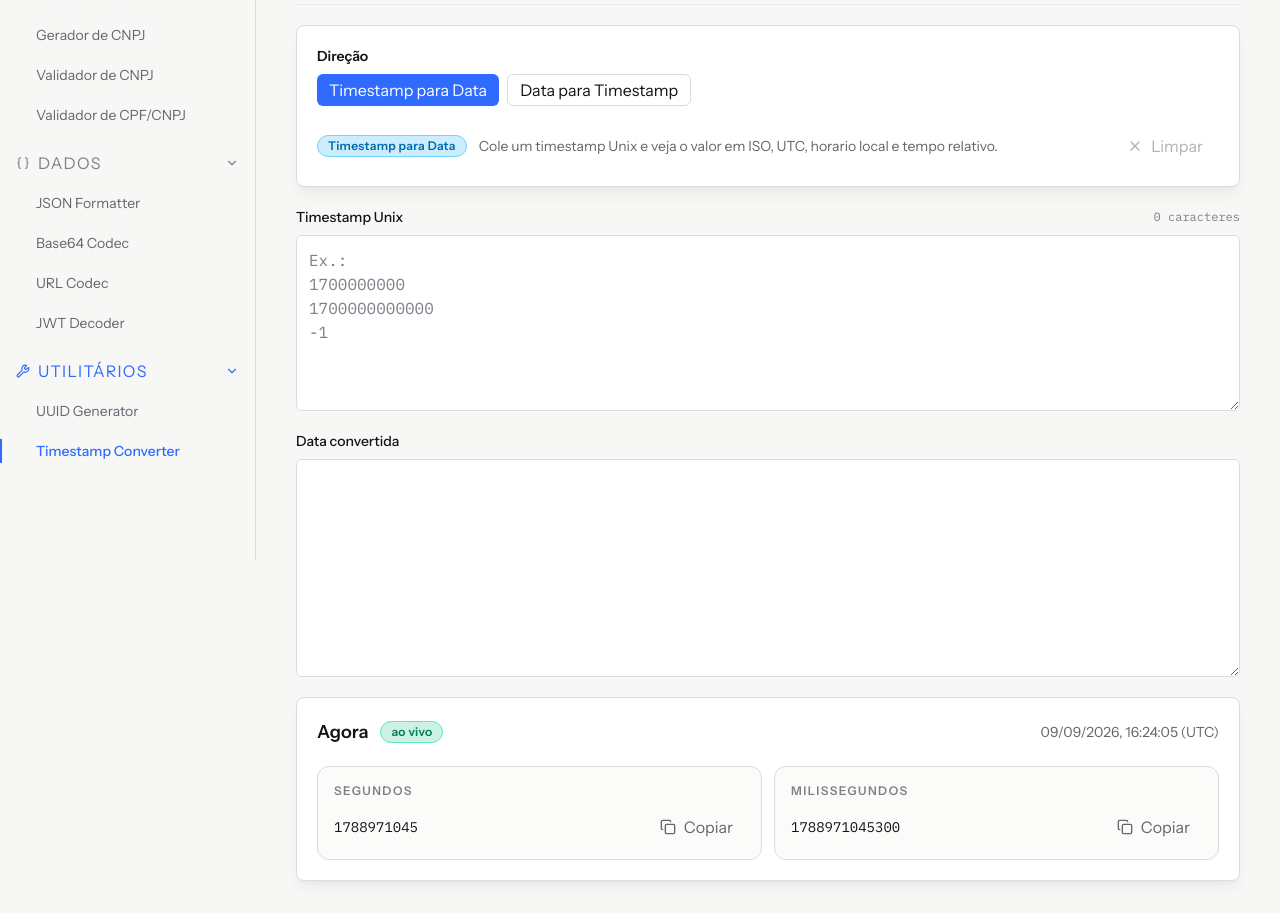
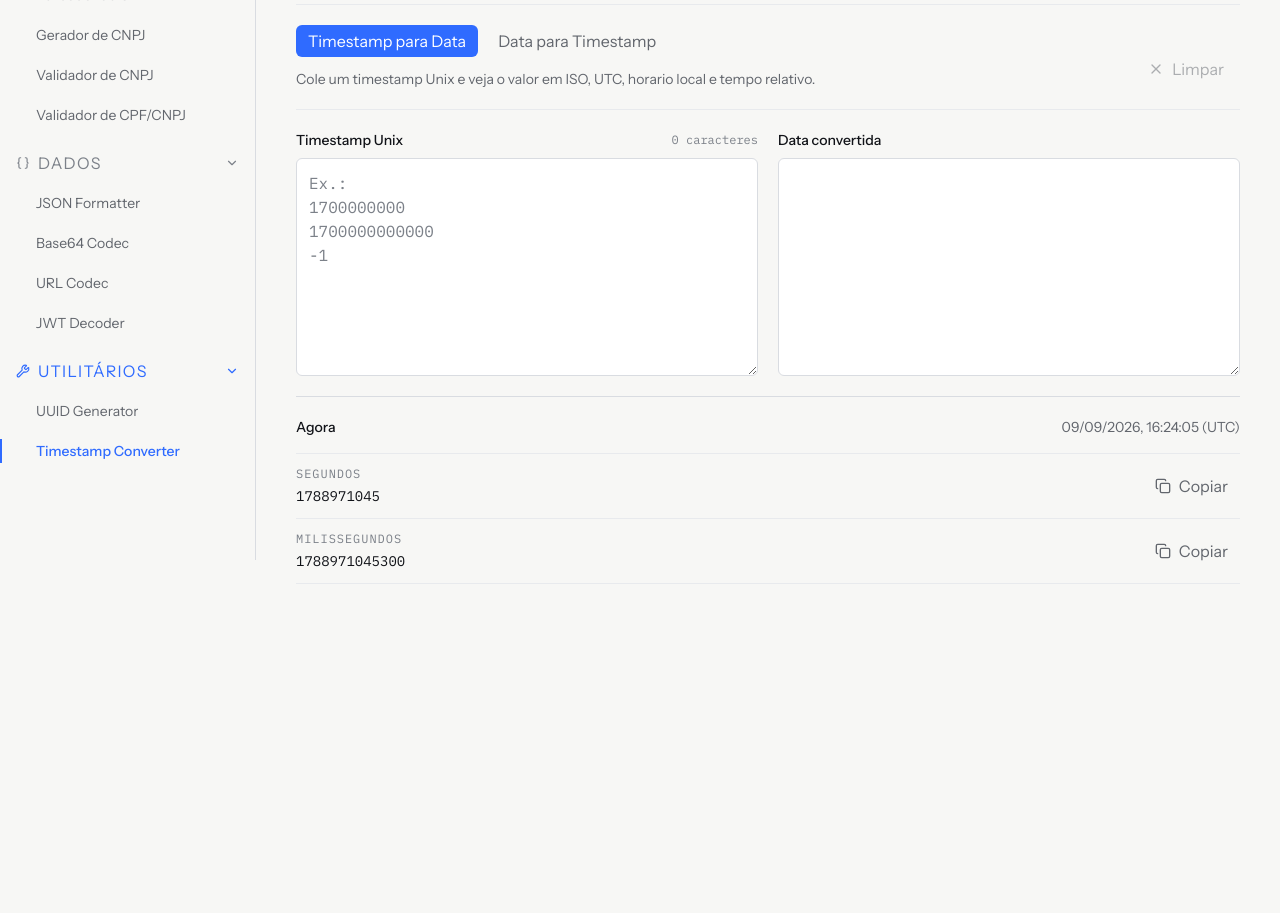
Before and after one commit to GabrielGuilhermess/dev-toolbox, a React (Vite) app: page /timestamp in a window 1280 px wide. Shown: the part 240-1153 px from the top of the page. After the commit the page ends 856 px from the top, so only its background shows below. Built offline with nearby package versions, Linux system fonts and the light colour scheme.

Commit message:
refactor(timestamp): simplify converter layout

```diff
--- a/src/features/timestamp-converter/TimestampConverterPage.tsx
+++ b/src/features/timestamp-converter/TimestampConverterPage.tsx
@@ -2,7 +2,6 @@ import { useEffect, useState, type ReactElement } from 'react';
 import {
   Badge,
   Button,
-  Card,
   ClearButton,
   CopyButton,
   ToolInput,
@@ -48,95 +47,65 @@ export default function TimestampConverterPage(): ReactElement {
   const browserTimeZone = getBrowserTimeZone();
   const hasInput = timestampInput.trim().length > 0 || dateInput.trim().length > 0;
 
-  const handleDirectionChange = (nextDirection: ConversionDirection): void => {
-    setDirection(nextDirection);
-  };
-
-  const handleTimestampChange = (value: string): void => {
-    setTimestampInput(value);
-  };
-
-  const handleDateChange = (value: string): void => {
-    setDateInput(value);
-  };
-
   const handleClear = (): void => {
     setTimestampInput('');
     setDateInput('');
-    toast({
-      message: 'Campos limpos.',
-      type: 'info',
-    });
+    toast({ message: 'Campos limpos.', type: 'info' });
   };
 
   return (
     <ToolPage
       title="Timestamp Converter"
-      description="Converta entre timestamps Unix e datas legiveis"
+      description="Converta entre timestamps Unix e datas legíveis"
       category="utilities"
     >
-      <Card className="rounded-3xl p-5 shadow-lg shadow-black/5">
-        <div className="flex flex-col gap-5">
-          <div className="flex flex-col gap-2">
-            <span className="text-sm font-semibold">Direção</span>
-            <div
-              aria-label="Direção da conversão"
-              className="flex flex-wrap gap-2"
-              role="group"
-            >
+      <div className="flex flex-col gap-4 border-b border-[var(--divider-item)] pb-5 lg:flex-row lg:items-end lg:justify-between">
+        <div className="flex flex-col gap-3">
+          <div aria-label="Direção da conversão" className="flex flex-wrap gap-2" role="group">
             {DIRECTION_ORDER.map((optionValue) => (
               <Button
                 aria-pressed={direction === optionValue}
                 key={optionValue}
                 onClick={() => {
-                    handleDirectionChange(optionValue);
+                  setDirection(optionValue);
                 }}
                 size="sm"
-                  variant={direction === optionValue ? 'primary' : 'secondary'}
+                variant={direction === optionValue ? 'primary' : 'ghost'}
               >
                 {DIRECTION_OPTIONS[optionValue].label}
               </Button>
             ))}
           </div>
-          </div>
 
-          <div className="flex flex-col gap-3 sm:flex-row sm:items-center sm:justify-between">
-            <div className="flex flex-wrap items-center gap-3">
-              <Badge variant={activeDirection.badgeVariant}>{activeDirection.label}</Badge>
-
+          <div className="flex flex-wrap items-center gap-2">
+            <p className="text-sm text-[var(--color-text-muted)]">{activeDirection.description}</p>
             {direction === 'timestamp-to-date' && timestampOutput.unit !== null ? (
               <Badge variant={UNIT_OPTIONS[timestampOutput.unit].variant}>
                 {UNIT_OPTIONS[timestampOutput.unit].label}
               </Badge>
             ) : null}
-
-              <p className="max-w-2xl text-sm leading-6 text-[var(--color-text-muted)]">
-                {activeDirection.description}
-              </p>
+          </div>
         </div>
 
-            <div className="flex flex-wrap items-center justify-end gap-3">
         <ClearButton disabled={!hasInput} onClick={handleClear} />
       </div>
-          </div>
-        </div>
-      </Card>
 
+      <div className="grid gap-5 lg:grid-cols-2">
         {direction === 'timestamp-to-date' ? (
           <ToolInput
             label={activeDirection.inputLabel}
-          onChange={handleTimestampChange}
+            onChange={setTimestampInput}
             placeholder={activeDirection.inputPlaceholder}
-          rows={6}
+            rows={8}
             value={timestampInput}
           />
         ) : (
           <ToolInput
             label={activeDirection.inputLabel}
             monospace={false}
-          onChange={handleDateChange}
+            onChange={setDateInput}
             placeholder={activeDirection.inputPlaceholder}
-          rows={6}
+            rows={8}
             value={dateInput}
           />
         )}
@@ -144,51 +113,46 @@ export default function TimestampConverterPage(): ReactElement {
         <ToolOutput
           copyable={activeOutput.copyable}
           label={activeDirection.outputLabel}
-        rows={direction === 'timestamp-to-date' ? 8 : 5}
+          rows={8}
           value={activeOutput.value}
         />
-
-      <Card className="rounded-3xl p-5 shadow-lg shadow-black/5">
-        <div className="flex flex-col gap-5">
-          <div className="flex flex-col gap-3 sm:flex-row sm:items-center sm:justify-between">
-            <div className="flex flex-wrap items-center gap-3">
-              <h2 className="text-lg font-semibold">Agora</h2>
-              <Badge variant="success">ao vivo</Badge>
       </div>
 
-            <p className="text-sm leading-6 text-[var(--color-text-muted)]">
+      <section className="border-t border-[var(--divider-section)] pt-5">
+        <div className="flex flex-col gap-1 sm:flex-row sm:items-baseline sm:justify-between">
+          <h2 className="text-sm font-medium">Agora</h2>
+          <p className="text-sm text-[var(--color-text-muted)]">
             {formatCurrentLocalDate(currentTimestamp.milliseconds)}
             {browserTimeZone ? ` (${browserTimeZone})` : ''}
           </p>
         </div>
 
-          <div className="grid gap-3 md:grid-cols-2">
-            <div className="rounded-xl border border-[var(--color-border)] bg-[var(--color-output-bg)] p-4">
-              <p className="text-xs font-semibold uppercase tracking-[0.12em] text-[var(--color-text-subtle)]">
+        <dl className="mt-4 divide-y divide-[var(--divider-item)] border-y border-[var(--divider-item)]">
+          <div className="flex items-center justify-between gap-4 py-3">
+            <div>
+              <dt className="font-mono text-xs uppercase tracking-[0.08em] text-[var(--color-text-subtle)]">
                 Segundos
-              </p>
-              <div className="mt-3 flex flex-col gap-3 sm:flex-row sm:items-center sm:justify-between">
-                <code className="overflow-x-auto font-mono text-sm leading-6 text-[var(--color-text)]">
+              </dt>
+              <dd className="mt-1 font-mono text-sm text-[var(--color-text)]">
                 {String(currentTimestamp.seconds)}
-                </code>
+              </dd>
+            </div>
             <CopyButton size="sm" text={String(currentTimestamp.seconds)} />
           </div>
+
+          <div className="flex items-center justify-between gap-4 py-3">
+            <div>
+              <dt className="font-mono text-xs uppercase tracking-[0.08em] text-[var(--color-text-subtle)]">
+                Milissegundos
+              </dt>
+              <dd className="mt-1 font-mono text-sm text-[var(--color-text)]">
+                {String(currentTimestamp.milliseconds)}
+              </dd>
             </div>
-
-            <div className="rounded-xl border border-[var(--color-border)] bg-[var(--color-output-bg)] p-4">
-              <p className="text-xs font-semibold uppercase tracking-[0.12em] text-[var(--color-text-subtle)]">
-                Milissegundos
-              </p>
-              <div className="mt-3 flex flex-col gap-3 sm:flex-row sm:items-center sm:justify-between">
-                <code className="overflow-x-auto font-mono text-sm leading-6 text-[var(--color-text)]">
-                  {String(currentTimestamp.milliseconds)}
-                </code>
             <CopyButton size="sm" text={String(currentTimestamp.milliseconds)} />
           </div>
-            </div>
-          </div>
-        </div>
-      </Card>
+        </dl>
+      </section>
     </ToolPage>
   );
 }
```
Lines whose indentation alone changed are shown as unchanged.
